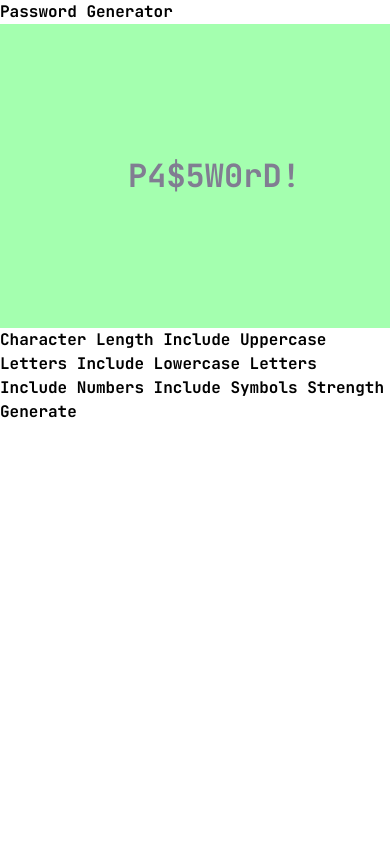
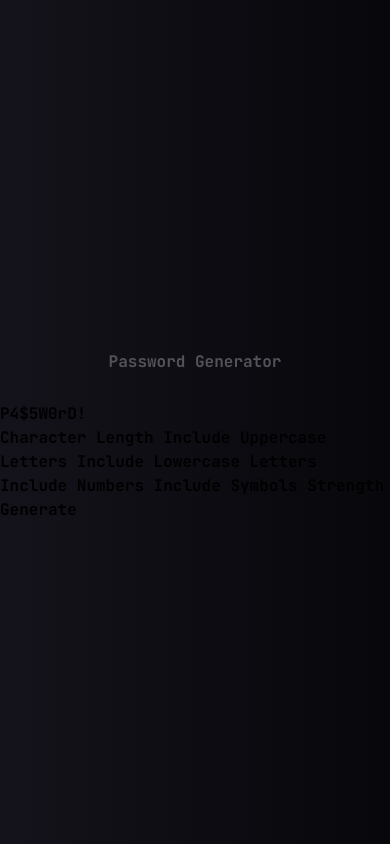
Before and after one commit to Sven-27/password-generator, a React (Vite) app: page / in a window 390 px wide. Built offline with nearby package versions, Linux system fonts and the light colour scheme.

Commit message:
started: mobile styling

```diff
--- a/index.html
+++ b/index.html
@@ -9,7 +9,7 @@
     <link href="https://fonts.googleapis.com/css2?family=JetBrains+Mono:ital,wght@0,100..800;1,100..800&display=swap" rel="stylesheet">
     <title>Frontend Mentor | Password generator app</title>
   </head>
-  <body class="font-jetbrains font-bold">
+  <body class="font-jetbrains font-bold min-h-screen grid place-items-center bg-linear-to-r from-black-100 to-black-200">
     <div id="root"></div>
     <script type="module" src="/src/main.jsx"></script>
   </body>
--- a/src/App.jsx
+++ b/src/App.jsx
@@ -2,11 +2,10 @@
 function App() {
 
   return (
-    <div className="">
+    <main>
+      <h1 className="text-[clamp(1rem,4vw,1.5rem)] text-grey-700 leading-20 sm:leading-32 text-center">Password Generator</h1>
 
-          <h1>Password Generator</h1>
-
-  <p className="text-grey-600 text-32 bg-green p-32">P4$5W0rD!</p>
+  <p className="">P4$5W0rD!</p>
 
   Character Length
 
@@ -18,7 +17,7 @@ function App() {
   Strength
 
   Generate
-    </div>
+    </main>
   )
 }
 
```
Also changed, not shown: src/index.css (line endings or trailing spaces).
